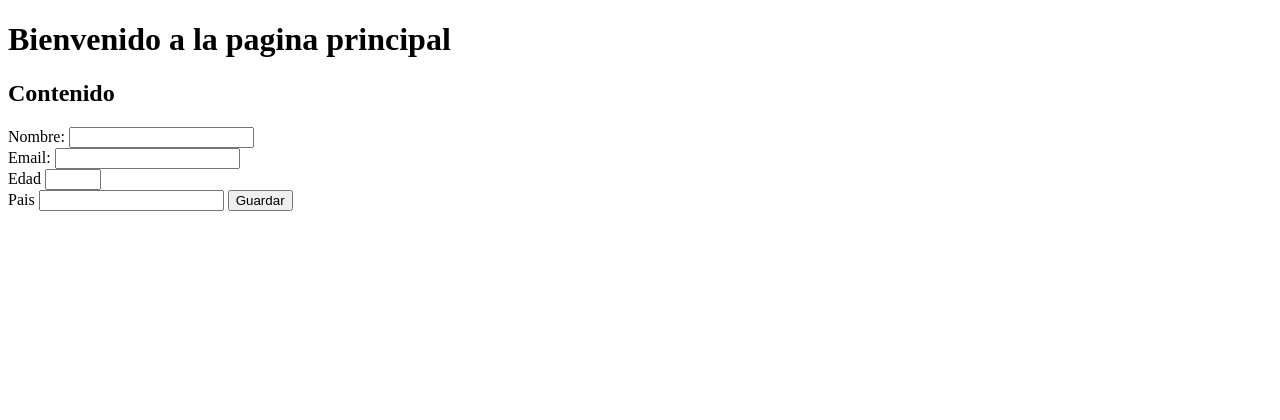
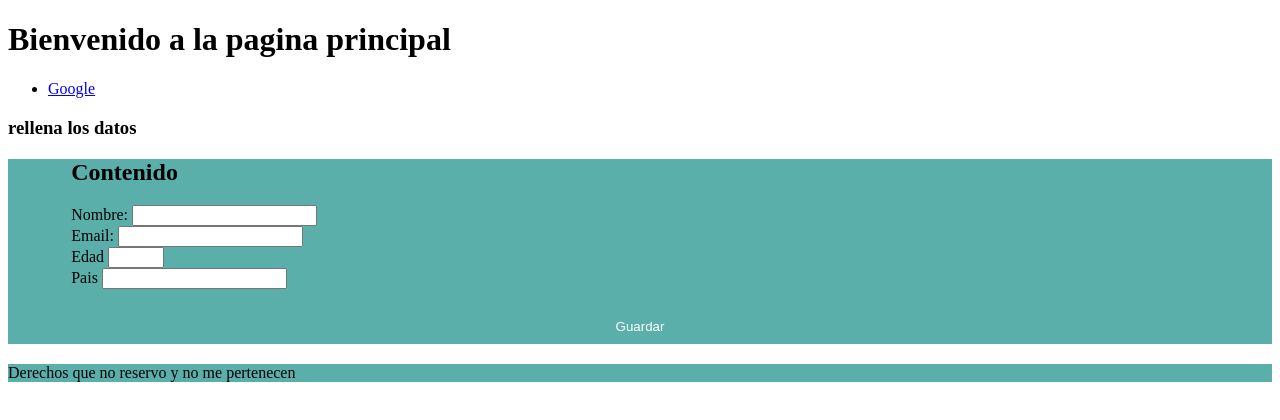
Before and after one commit to UrielGomezG/Examen4B, a plain HTML site: page index.html in a window 1280 px wide. Both pictures are taken after a click on the button "Guardar". Drawn offline with Linux system fonts and the light colour scheme.

Commit message:
terminado

```diff
--- a/JS/app.js
+++ b/JS/app.js
@@ -0,0 +1,21 @@
+const nombre = document.getElementById('nombre');
+const email = document.getElementById('email');
+const edad = document.getElementById('edad');
+const pais = document.getElementById('pais');
+const mensaje = document.querySelector('.mensaje');
+const btnGuardar = document.querySelector('.btnGuardar');
+var nombreGuardado = localStorage.getItem("nombre");
+
+if(nombreGuardado){
+    mensaje.textContent = `Bienvenidos al himalaya persona con nombre de : ${nombreGuardado}`;
+}
+
+btnGuardar.addEventListener('click', function() {
+    if(nombre.value === "" || email.value === "" || edad.value === "" || pais.value === "") {
+       mensaje.textContent = "rellena los datos";
+    }else{
+        var nombreValor = nombre.value;
+        localStorage.setItem("nombre", nombreValor);
+        mensaje.textContent = `Bienvenidos persona nueva himalaya persona con nombre de : ${nombreValor}`;
+    }
+});
--- a/Styles/styles.css
+++ b/Styles/styles.css
@@ -0,0 +1,20 @@
+.btnGuardar{
+    display: block;
+    margin: 20px auto;
+    padding: 10px 20px;
+    background-color: #5AAFAB;
+    color: white;
+    border: none;
+    border-radius: 4px;
+    cursor: pointer;
+    align-items: center;
+}
+.contenido{
+    padding-left: 5%;
+    padding-right: 5%;
+    background-color: #5AAFAB;
+}
+footer{
+    background-color:  #5AAFAB;
+    color: black;
+}
--- a/index.html
+++ b/index.html
@@ -4,16 +4,21 @@
     <meta charset="UTF-8">
     <meta name="viewport" content="width=device-width, initial-scale=1.0">
     <title>Formulario</title>
+ <link rel="stylesheet" href="Styles/styles.css">
 </head>
 <body>
     <main>
     <header>
         <h1>Bienvenido a la pagina principal</h1>
-    <nav>
         <nav>
-            <a href="#inicio"></a>
+            <ul>
+                <li>
+                    <a href="#Google.com">Google</a>
+                </li>
+            </ul>
         </nav>
-    </nav>
+    </header>
+    <h3 class="mensaje">Completa los campos</h3>
         <form class = "formulario">
             <section class="contenido">
                 <h2>Contenido</h2>
@@ -31,7 +36,9 @@
                 <button type="button" class="btnGuardar">Guardar</button>
             </section>
         </form>
-    </header>
+        <footer>
+            <p>Derechos que no reservo y no me pertenecen</p>
+        </footer>
     </main>
     <script src="JS/app.js"></script>
 </body>
```
